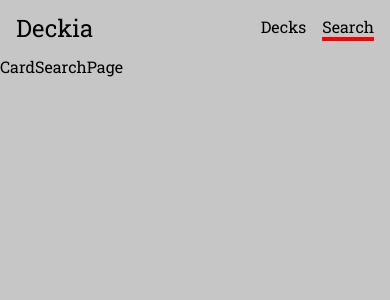
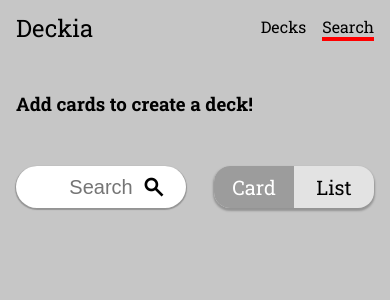
Before and after one commit to marothon/deckia, a React (Vite) app: page /card/search in a window 390 px wide. Shown: the top 300 px of the page. Built offline with nearby package versions, Linux system fonts and the light colour scheme.

Commit message:
Draft CardSearchPage component

```diff
--- a/src/components/card-list/css/CardList.css
+++ b/src/components/card-list/css/CardList.css
@@ -1,4 +1,5 @@
 .card-list {
+  container-type: inline-size;
 
   &.card{
     display: flex;
--- a/src/components/deck/css/DeckList.css
+++ b/src/components/deck/css/DeckList.css
@@ -19,6 +19,7 @@
 
         & > h3 {
           font-size: 1.5rem;
+          font-weight: 400;
           margin: 0;
           text-align: center;
         }
@@ -65,10 +66,11 @@
       & > .deck-banner {
         margin-top: auto;
         margin-bottom: auto;
+
         & > .deck-name {
           text-align: left;
           font-size: 1.3rem;
-          font-weight: 300;
+          font-weight: 400;
         }
       }
 
--- a/src/pages/CardSearchPage.tsx
+++ b/src/pages/CardSearchPage.tsx
@@ -1,5 +1,33 @@
+import { useContext } from 'react'
+import './css/CardSearchPage.css'
+import { DeckContext } from '../components/deck'
+import { CardSearch } from '../components/card-search';
+import { CardList } from '../components/card-list';
+
 export function CardSearchPage() {
+  const {deck} = useContext(DeckContext);
+
+  const cards = deck ? [...deck.cards.values()].map(c => c.card) : [];
+
   return (
-    <div>CardSearchPage</div>
+    <div className="card-search-page">
+      <section className='deck-edit'>
+      {
+        deck ?
+          <>
+            <h2>{deck.name}</h2>
+            <CardList listType='row' cards={cards} />
+          </>
+        :
+          <h3>
+            Add cards to create a deck!
+          </h3>
+      }
+      </section>
+
+      <section className="search">
+        <CardSearch />
+      </section>
+    </div>
   )
 }
--- /dev/null
+++ b/src/pages/css/CardSearchPage.css
@@ -0,0 +1,42 @@
+.card-search-page {
+  display: grid;
+  padding: 1rem;
+  box-sizing: border-box;
+  grid-template-columns: 1fr 2fr;
+  grid-template-rows: 1fr;
+  gap: 2rem;
+  max-width: 1400px;
+  margin: auto;
+
+  .card-search {
+    h1 {
+      font-size: 3rem;
+      font-weight: 400;
+    }
+  }
+
+  .deck-edit {
+    h2 {
+      margin: 0;
+      font-size: 2rem;
+      font-weight: 400;
+    }
+  }
+}
+
+@media (max-width: 1000px){
+  .card-search-page {
+    display: flex;
+    flex-direction: column;
+    width: 100%;
+
+    .deck-edit {
+      .card-list {
+          max-height: 20rem;
+          overflow: scroll;
+          padding-bottom: 1rem;
+          box-sizing: border-box;
+      }
+    }
+  }
+}
--- a/src/pages/css/HomePage.css
+++ b/src/pages/css/HomePage.css
@@ -126,7 +126,6 @@
       font-size: 1.75rem;
       text-align: left;
       font-weight: 400;
-      text-decoration: underline;
 
       &:hover {
         color: #565555;
```
Also changed, not shown: src/components/card-list/css/CardListRow.css (+38 -0 lines).
